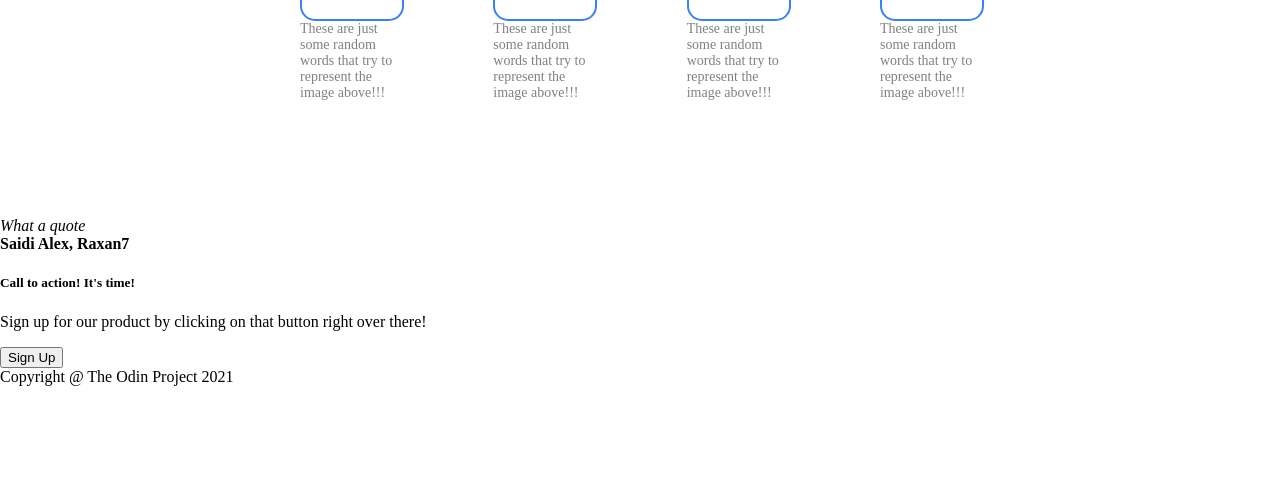
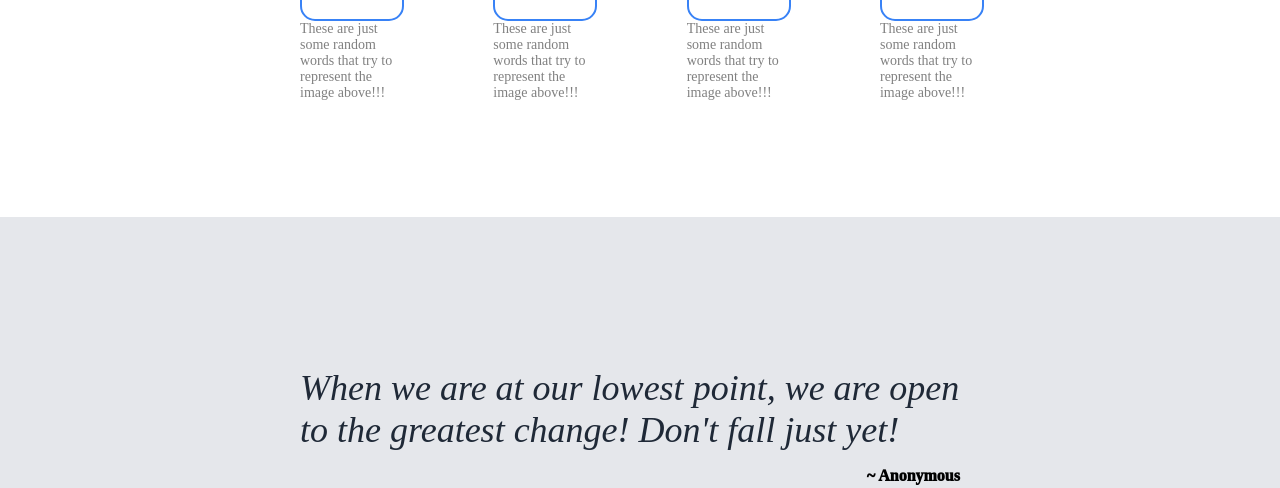
Before and after one commit to Raxan7/odin_landing_page, a plain HTML site: page index.html in a window 1280 px wide. Shown: the part 643-1131 px from the top of the page. Before the commit the page ends 1029 px from the top, so only its background shows below. Drawn offline with Linux system fonts and the light colour scheme.

Commit message:
Added styles for the quotes section using CSS

```diff
--- a/index.html
+++ b/index.html
@@ -54,8 +54,8 @@
         </div>
 
         <div class="quote-container">
-            <div class="quote"><em>What a quote</em></div>
-            <div class="name"><strong>Saidi Alex, Raxan7</strong></div>
+            <div class="quote"><em>When we are at our lowest point, we are open to the greatest change! Don't fall just yet!</em></div>
+            <div class="name"><p>~ Anonymous</p></div>
         </div>
 
         <div class="call-to-action">
--- a/static/styles.css
+++ b/static/styles.css
@@ -103,3 +103,19 @@ h4 {
     font-size: 14px;
     color: grey;
 }
+
+.quote-container {
+    padding: 150px 300px;
+    background-color: #e5e7eb;
+}
+
+.quote-container .quote {
+    color: #1f2937;
+    font-size: 36px;
+}
+
+.quote-container .name {
+    text-align: right;
+    padding-right: 20px;
+    font-weight: 1000;
+}
```
